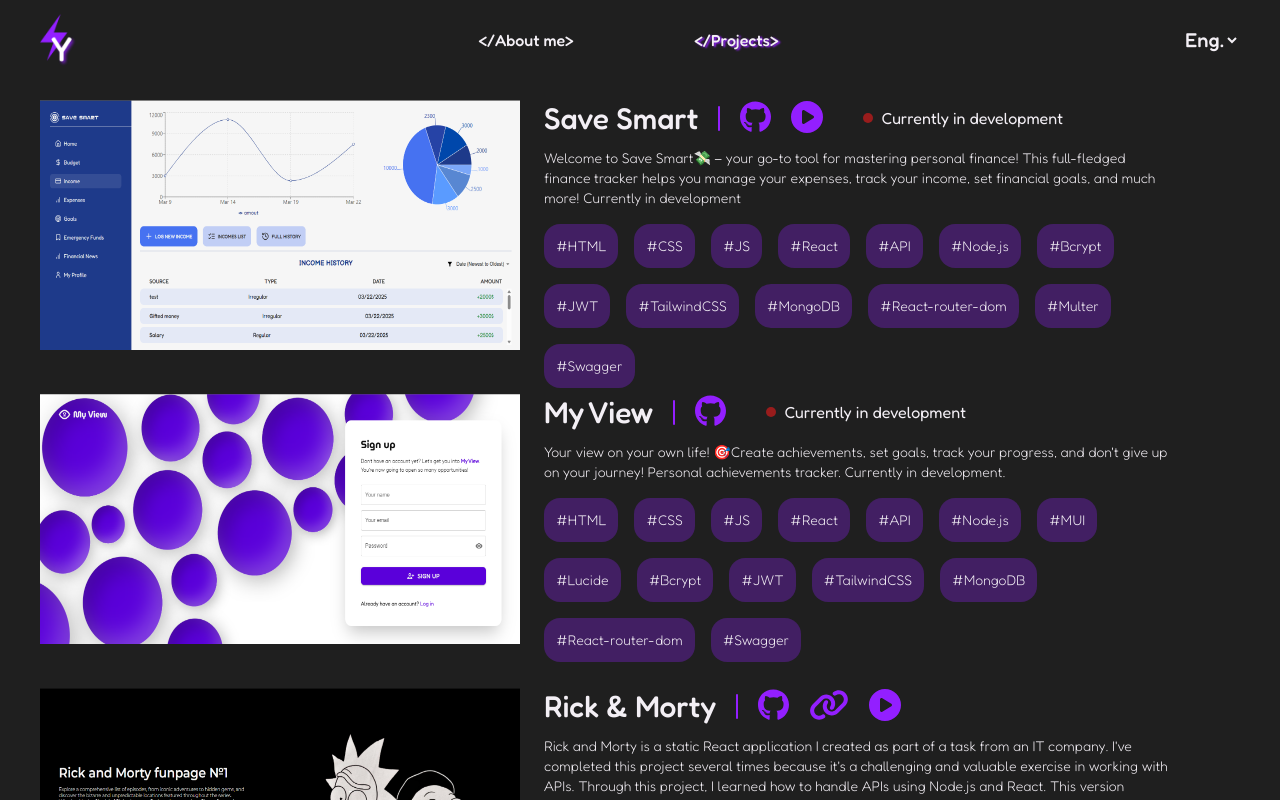
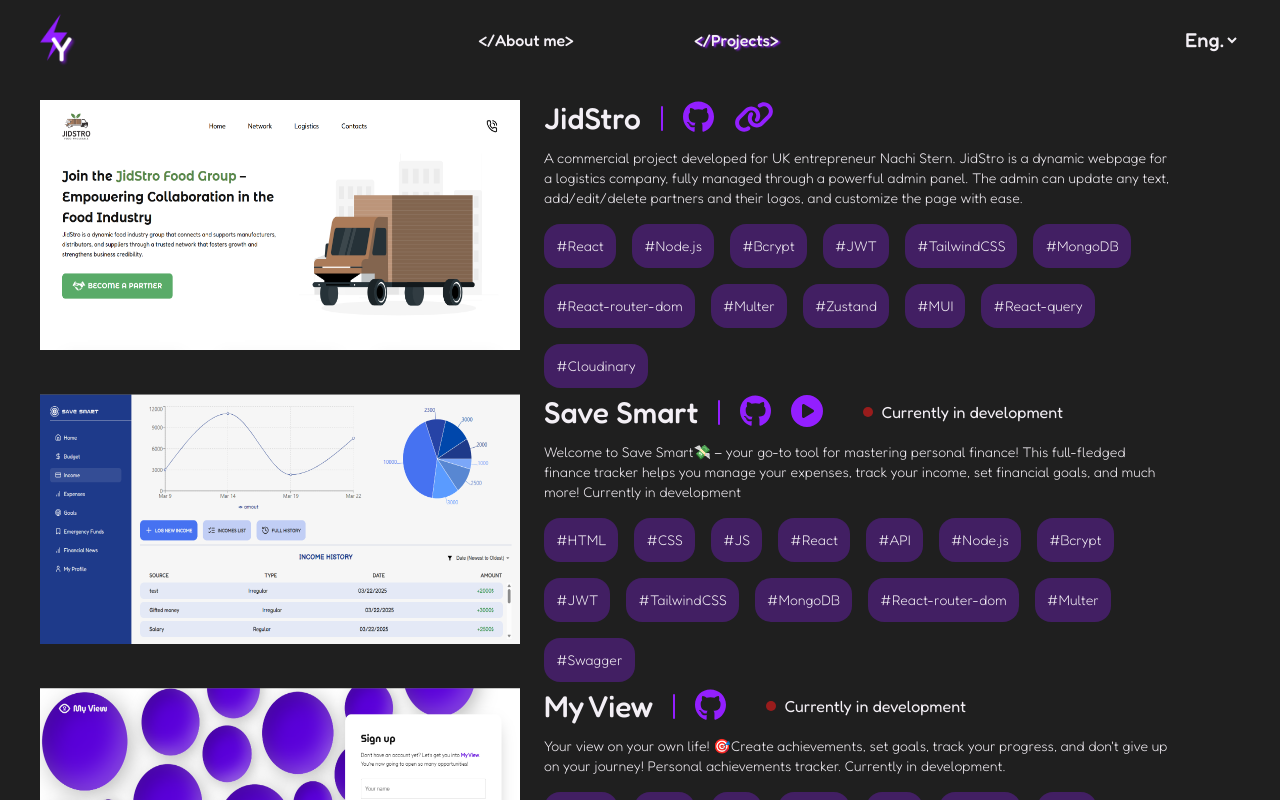
Before and after one commit to ZubalYana/Portfolio, a React (Vite) app: page /projects in a window 1280 px wide. Shown: the top 800 px of the page. Built offline with nearby package versions, Linux system fonts and the light colour scheme; a web font is replaced by a local one.

Commit message:
add JidStro to projects

```diff
--- a/src/components/Projects/Projects.jsx
+++ b/src/components/Projects/Projects.jsx
@@ -15,6 +15,17 @@
 export default function Projects() {
   const { i18n } = useTranslation();
   let projects = [
+    {
+      name: 'JidStro',
+      img: '/projectsImgs/jidstro.png',
+      description: 'A commercial project developed for UK entrepreneur Nachi Stern. JidStro is a dynamic webpage for a logistics company, fully managed through a powerful admin panel. The admin can update any text, add/edit/delete partners and their logos, and customize the page with ease.',
+      uaDescription: 'Комерційний проєкт, створений для підприємця Начі Стерна з Великої Британії. JidStro — це динамічний вебсайт для логістичної компанії, повністю керований через багатофункціональну адмін-панель. Адміністратор може змінювати текст, додавати/редагувати/видаляти партнерів і їх логотипи, а також налаштовувати сторінку як завгодно.',
+      frDescription: 'Projet commercial créé pour l’entrepreneur britannique Nachi Stern. JidStro est un site web dynamique pour une entreprise de logistique, entièrement contrôlé via un panneau d’administration multifonction. L’administrateur peut modifier tout le contenu, gérer les partenaires et leurs logos, et personnaliser la page librement.',
+      tags: ['React', 'Node.js', 'Bcrypt', 'JWT', 'TailwindCSS', 'MongoDB', 'React-router-dom', 'Multer', 'Zustand', 'MUI', 'React-query', 'Cloudinary'],
+      projectLink: 'https://jidstro.com/',
+      inDevelopment: false,
+    }
+    ,
     {
       name: 'Save Smart',
       img: saveSmart,
```
Also changed, not shown: public/projectsImgs/jidstro.png (added), 1 other file (tests, documents, lock files or other folders).
